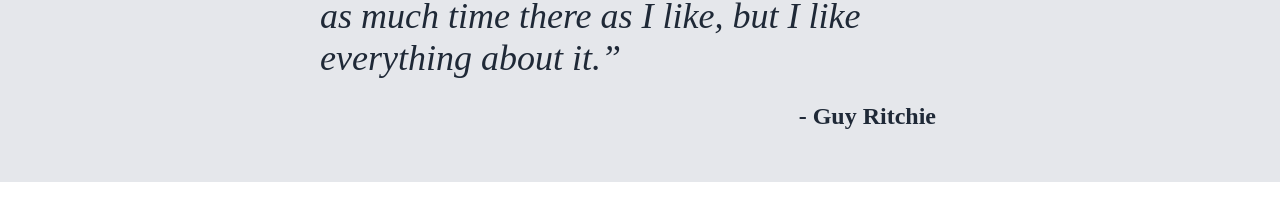
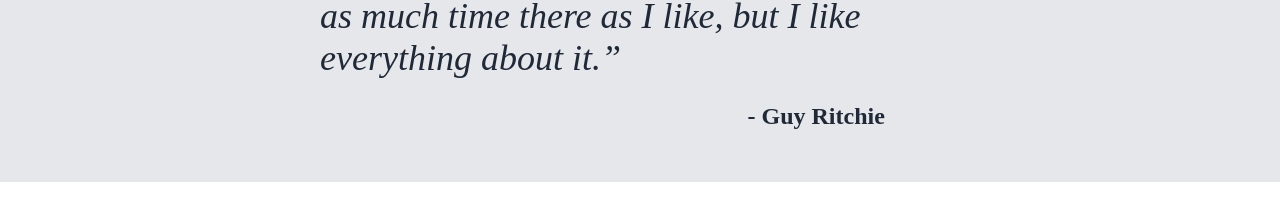
Before and after one commit to nicholasgee9999/landing-page, a plain HTML site: page index.html in a window 1280 px wide. Shown: the part 1196-1400 px from the top of the page. Drawn offline with Linux system fonts and the light colour scheme.

Commit message:
finished all content

```diff
--- a/style.css
+++ b/style.css
@@ -139,7 +139,7 @@
     display: flex;
     justify-content: flex-end;
     margin-left: 25%;
-    margin-right: 25%;
+    margin-right: 29%;
     padding: 1em;
 }
 
@@ -198,5 +198,4 @@ footer{
     align-items: center;
     color: white;
     font-weight: bold;
-
 }
```
